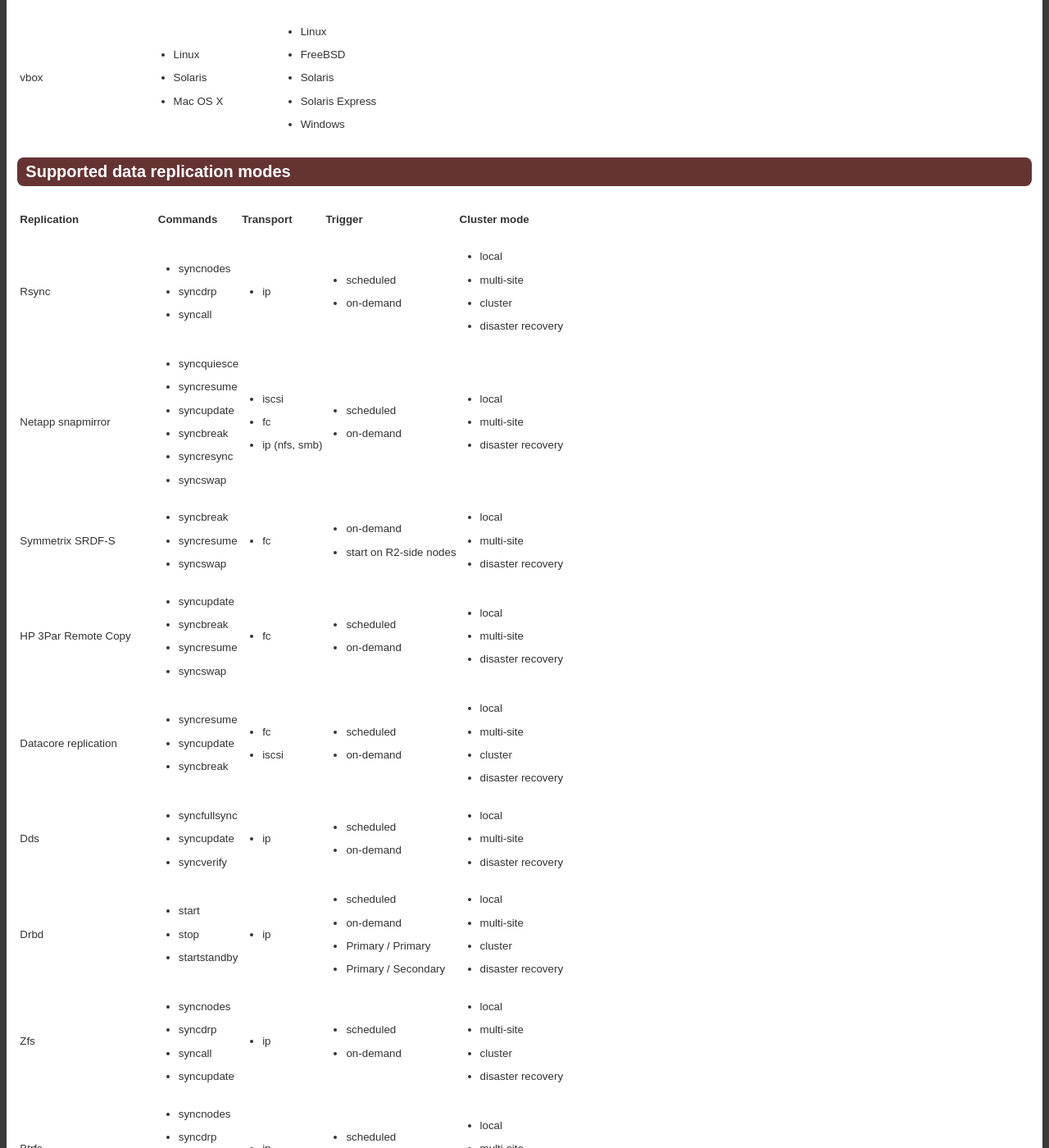
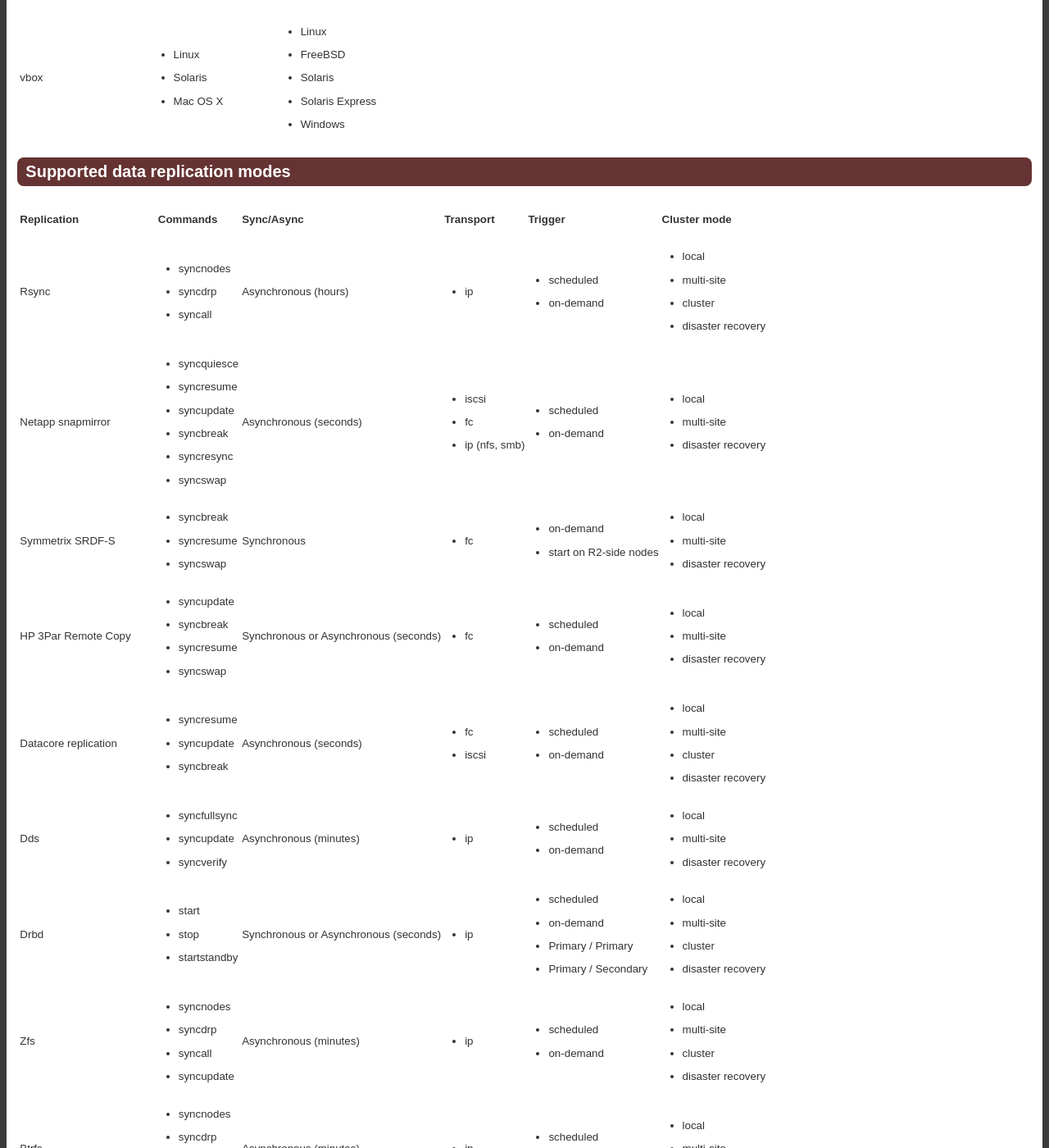
Before and after one commit to opensvc/docs.opensvc.com, a Sphinx documentation site: the page built from source/agent.feature.matrix.rst, in a window 1280 px wide and 1400 px high, scrolled down 3037 px. Shown: the whole window at 82% size. Built offline with Sphinx 7.4.7, drawn with Linux system fonts in a browser that asks for light colours; comment, search, counter and statistics services are not loaded; some of the changed text lies outside the part shown.

Commit message:
Add synchronicity property of sync drivers in the feature matrix

```diff
--- a/source/agent.feature.matrix.rst
+++ b/source/agent.feature.matrix.rst
@@ -149,100 +149,100 @@
 Supported data replication modes
 ================================
 
-+----------------+----------------+-----------------+-------------+-----------------+
-| Replication    | Commands       | Transport       | Trigger     | Cluster mode    |
-+================+================+=================+=============+=================+
-| Rsync          | * syncnodes    | * ip            | * scheduled | * local         |
-|                | * syncdrp      |                 | * on-demand | * multi-site    |
-|                | * syncall      |                 |             | * cluster       |
-|                |                |                 |             | * disaster      |
-|                |                |                 |             |   recovery      |
-+----------------+----------------+-----------------+-------------+-----------------+
-| Netapp         | * syncquiesce  | * iscsi         | * scheduled | * local         |
-| snapmirror     | * syncresume   | * fc            | * on-demand | * multi-site    |
-|                | * syncupdate   | * ip (nfs, smb) |             |                 |
-|                | * syncbreak    |                 |             | * disaster      |
-|                | * syncresync   |                 |             |   recovery      |
-|                | * syncswap     |                 |             |                 |
-+----------------+----------------+-----------------+-------------+-----------------+
-| Symmetrix      | * syncbreak    | * fc            | * on-demand | * local         |
-| SRDF-S         | * syncresume   |                 | * start on  | * multi-site    |
-|                | * syncswap     |                 |   R2-side   |                 |
-|                |                |                 |   nodes     | * disaster      |
-|                |                |                 |             |   recovery      |
-|                |                |                 |             |                 |
-+----------------+----------------+-----------------+-------------+-----------------+
-| HP 3Par        | * syncupdate   | * fc            | * scheduled | * local         |
-| Remote Copy    | * syncbreak    |                 | * on-demand | * multi-site    |
-|                | * syncresume   |                 |             |                 |
-|                | * syncswap     |                 |             | * disaster      |
-|                |                |                 |             |   recovery      |
-+----------------+----------------+-----------------+-------------+-----------------+
-| Datacore       | * syncresume   | * fc            | * scheduled | * local         |
-| replication    | * syncupdate   | * iscsi         | * on-demand | * multi-site    |
-|                | * syncbreak    |                 |             | * cluster       |
-|                |                |                 |             | * disaster      |
-|                |                |                 |             |   recovery      |
-+----------------+----------------+-----------------+-------------+-----------------+
-| Dds            | * syncfullsync | * ip            | * scheduled | * local         |
-|                | * syncupdate   |                 | * on-demand | * multi-site    |
-|                | * syncverify   |                 |             |                 |
-|                |                |                 |             | * disaster      |
-|                |                |                 |             |   recovery      |
-+----------------+----------------+-----------------+-------------+-----------------+
-| Drbd           | * start        | * ip            | * scheduled | * local         |
-|                | * stop         |                 | * on-demand | * multi-site    |
-|                | * startstandby |                 | * Primary / | * cluster       |
-|                |                |                 |   Primary   | * disaster      |
-|                |                |                 | * Primary / |   recovery      |
-|                |                |                 |   Secondary |                 |
-+----------------+----------------+-----------------+-------------+-----------------+
-| Zfs            | * syncnodes    | * ip            | * scheduled | * local         |
-|                | * syncdrp      |                 | * on-demand | * multi-site    |
-|                | * syncall      |                 |             | * cluster       |
-|                | * syncupdate   |                 |             | * disaster      |
-|                |                |                 |             |   recovery      |
-+----------------+----------------+-----------------+-------------+-----------------+
-| Btrfs          | * syncnodes    | * ip            | * scheduled | * local         |
-|                | * syncdrp      |                 | * on-demand | * multi-site    |
-|                | * syncall      |                 |             | * disaster      |
-|                | * syncfullsync |                 |             |   recovery      |
-|                |                |                 |             |                 |
-+----------------+----------------+-----------------+-------------+-----------------+
-| Docker images  | * syncnodes    | * ip            | * scheduled | * local         |
-|                | * syncdrp      |                 | * on-demand | * multi-site    |
-|                | * syncall      |                 |             | * disaster      |
-|                |                |                 |             |   recovery      |
-|                |                |                 |             | * cluster       |
-+----------------+----------------+-----------------+-------------+-----------------+
-| Symmetrix      | * syncbreak    | * fc            | * scheduled | * local         |
-| clone          | * syncresync   |                 | * on-demand |                 |
-|                |                |                 |             |                 |
-+----------------+----------------+-----------------+-------------+-----------------+
-| HP EVA snap    | * syncresync   | * fc            | * scheduled | * local         |
-|                |                |                 | * on-demand |                 |
-+----------------+----------------+-----------------+-------------+-----------------+
-| Datacore snap  | * syncresync   | * fc            | * scheduled | * local         |
-|                |                | * iscsi         | * on-demand |                 |
-|                |                |                 |             |                 |
-|                |                |                 |             |                 |
-|                |                |                 |             |                 |
-+----------------+----------------+-----------------+-------------+-----------------+
-| IBM DS8xxx     | * syncresync   | * fc            | * scheduled | * local         |
-| snap           |                |                 | * on-demand |                 |
-|                |                |                 |             |                 |
-|                |                |                 |             |                 |
-|                |                |                 |             |                 |
-+----------------+----------------+-----------------+-------------+-----------------+
-| NEC ISM, Bull  | * syncresync   | * fc            | * scheduled | * local         |
-| Optima snap    |                |                 | * on-demand |                 |
-|                |                |                 |             |                 |
-|                |                |                 |             |                 |
-|                |                |                 |             |                 |
-+----------------+----------------+-----------------+-------------+-----------------+
-| Ceph RADOS     | * syncresync   | * ip            | * scheduled | * local         |
-| snap           |                |                 | * on-demand |                 |
-|                |                |                 |             |                 |
-|                |                |                 |             |                 |
-|                |                |                 |             |                 |
-+----------------+----------------+-----------------+-------------+-----------------+
++----------------+----------------+--------------+-----------------+-------------+-----------------+
+| Replication    | Commands       | Sync/Async   |Transport        | Trigger     | Cluster mode    |
++================+================+==============+=================+=============+=================+
+| Rsync          | * syncnodes    | Asynchronous | * ip            | * scheduled | * local         |
+|                | * syncdrp      | (hours)      |                 | * on-demand | * multi-site    |
+|                | * syncall      |              |                 |             | * cluster       |
+|                |                |              |                 |             | * disaster      |
+|                |                |              |                 |             |   recovery      |
++----------------+----------------+--------------+-----------------+-------------+-----------------+
+| Netapp         | * syncquiesce  | Asynchronous | * iscsi         | * scheduled | * local         |
+| snapmirror     | * syncresume   | (seconds)    | * fc            | * on-demand | * multi-site    |
+|                | * syncupdate   |              | * ip (nfs, smb) |             |                 |
+|                | * syncbreak    |              |                 |             | * disaster      |
+|                | * syncresync   |              |                 |             |   recovery      |
+|                | * syncswap     |              |                 |             |                 |
++----------------+----------------+--------------+-----------------+-------------+-----------------+
+| Symmetrix      | * syncbreak    | Synchronous  | * fc            | * on-demand | * local         |
+| SRDF-S         | * syncresume   |              |                 | * start on  | * multi-site    |
+|                | * syncswap     |              |                 |   R2-side   |                 |
+|                |                |              |                 |   nodes     | * disaster      |
+|                |                |              |                 |             |   recovery      |
+|                |                |              |                 |             |                 |
++----------------+----------------+--------------+-----------------+-------------+-----------------+
+| HP 3Par        | * syncupdate   | Synchronous  | * fc            | * scheduled | * local         |
+| Remote Copy    | * syncbreak    | or           |                 | * on-demand | * multi-site    |
+|                | * syncresume   | Asynchronous |                 |             |                 |
+|                | * syncswap     | (seconds)    |                 |             | * disaster      |
+|                |                |              |                 |             |   recovery      |
++----------------+----------------+--------------+-----------------+-------------+-----------------+
+| Datacore       | * syncresume   | Asynchronous | * fc            | * scheduled | * local         |
+| replication    | * syncupdate   | (seconds)    | * iscsi         | * on-demand | * multi-site    |
+|                | * syncbreak    |              |                 |             | * cluster       |
+|                |                |              |                 |             | * disaster      |
+|                |                |              |                 |             |   recovery      |
++----------------+----------------+--------------+-----------------+-------------+-----------------+
+| Dds            | * syncfullsync | Asynchronous | * ip            | * scheduled | * local         |
+|                | * syncupdate   | (minutes)    |                 | * on-demand | * multi-site    |
+|                | * syncverify   |              |                 |             |                 |
+|                |                |              |                 |             | * disaster      |
+|                |                |              |                 |             |   recovery      |
++----------------+----------------+--------------+-----------------+-------------+-----------------+
+| Drbd           | * start        | Synchronous  | * ip            | * scheduled | * local         |
+|                | * stop         | or           |                 | * on-demand | * multi-site    |
+|                | * startstandby | Asynchronous |                 | * Primary / | * cluster       |
+|                |                | (seconds)    |                 |   Primary   | * disaster      |
+|                |                |              |                 | * Primary / |   recovery      |
+|                |                |              |                 |   Secondary |                 |
++----------------+----------------+--------------+-----------------+-------------+-----------------+
+| Zfs            | * syncnodes    | Asynchronous | * ip            | * scheduled | * local         |
+|                | * syncdrp      | (minutes)    |                 | * on-demand | * multi-site    |
+|                | * syncall      |              |                 |             | * cluster       |
+|                | * syncupdate   |              |                 |             | * disaster      |
+|                |                |              |                 |             |   recovery      |
++----------------+----------------+--------------+-----------------+-------------+-----------------+
+| Btrfs          | * syncnodes    | Asynchronous | * ip            | * scheduled | * local         |
+|                | * syncdrp      | (minutes)    |                 | * on-demand | * multi-site    |
+|                | * syncall      |              |                 |             | * disaster      |
+|                | * syncfullsync |              |                 |             |   recovery      |
+|                |                |              |                 |             |                 |
++----------------+----------------+--------------+-----------------+-------------+-----------------+
+| Docker images  | * syncnodes    | Asynchronous | * ip            | * scheduled | * local         |
+|                | * syncdrp      | (minutes)    |                 | * on-demand | * multi-site    |
+|                | * syncall      |              |                 |             | * disaster      |
+|                |                |              |                 |             |   recovery      |
+|                |                |              |                 |             | * cluster       |
++----------------+----------------+--------------+-----------------+-------------+-----------------+
+| Symmetrix      | * syncbreak    |              | * fc            | * scheduled | * local         |
+| clone          | * syncresync   |              |                 | * on-demand |                 |
+|                |                |              |                 |             |                 |
++----------------+----------------+--------------+-----------------+-------------+-----------------+
+| HP EVA snap    | * syncresync   |              | * fc            | * scheduled | * local         |
+|                |                |              |                 | * on-demand |                 |
++----------------+----------------+--------------+-----------------+-------------+-----------------+
+| Datacore snap  | * syncresync   |              | * fc            | * scheduled | * local         |
+|                |                |              | * iscsi         | * on-demand |                 |
+|                |                |              |                 |             |                 |
+|                |                |              |                 |             |                 |
+|                |                |              |                 |             |                 |
++----------------+----------------+--------------+-----------------+-------------+-----------------+
+| IBM DS8xxx     | * syncresync   |              | * fc            | * scheduled | * local         |
+| snap           |                |              |                 | * on-demand |                 |
+|                |                |              |                 |             |                 |
+|                |                |              |                 |             |                 |
+|                |                |              |                 |             |                 |
++----------------+----------------+--------------+-----------------+-------------+-----------------+
+| NEC ISM, Bull  | * syncresync   |              | * fc            | * scheduled | * local         |
+| Optima snap    |                |              |                 | * on-demand |                 |
+|                |                |              |                 |             |                 |
+|                |                |              |                 |             |                 |
+|                |                |              |                 |             |                 |
++----------------+----------------+--------------+-----------------+-------------+-----------------+
+| Ceph RADOS     | * syncresync   |              | * ip            | * scheduled | * local         |
+| snap           |                |              |                 | * on-demand |                 |
+|                |                |              |                 |             |                 |
+|                |                |              |                 |             |                 |
+|                |                |              |                 |             |                 |
++----------------+----------------+--------------+-----------------+-------------+-----------------+
```
